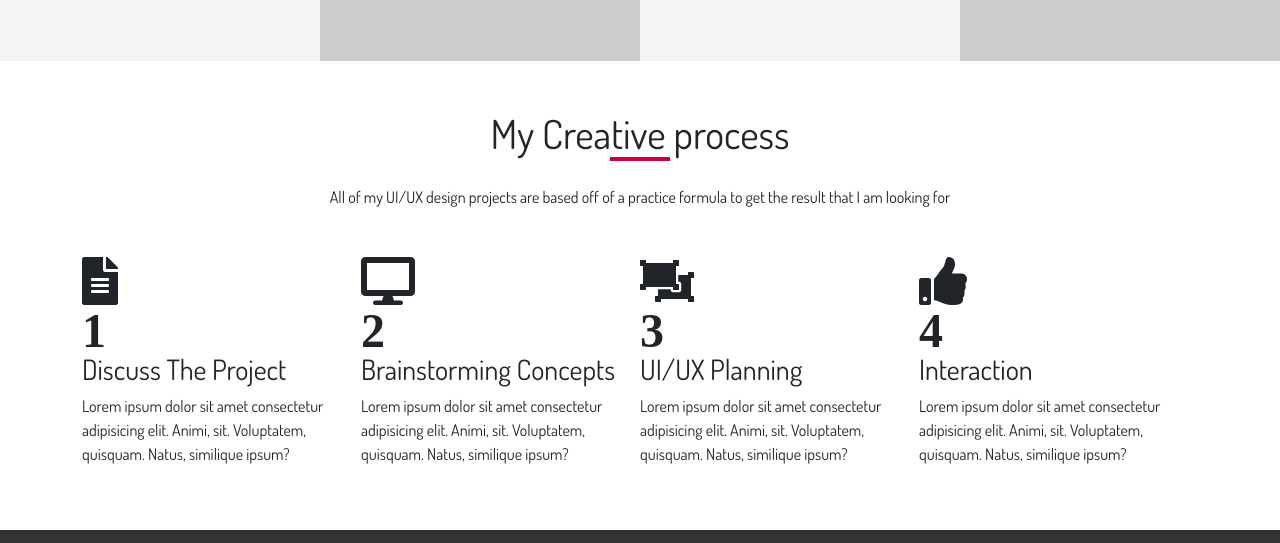
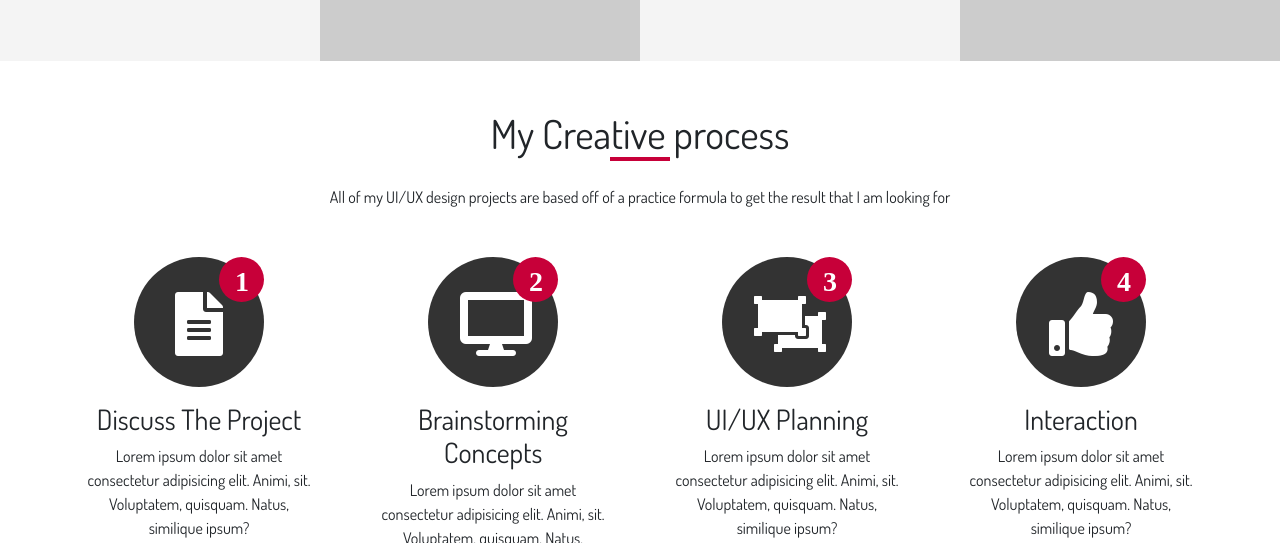
Before and after one commit to sajidahmed167/Portfolio-website-full-responsive, a plain HTML site: page index.html in a window 1280 px wide. Shown: the part 1389-1932 px from the top of the page. Drawn offline with nearby package versions, Linux system fonts and the light colour scheme.

Commit message:
v1.6
home page completed

```diff
--- a/css/main.scss
+++ b/css/main.scss
@@ -302,6 +302,51 @@ h1::after {
 }
 
 
+.Grid-gap{
+    grid-column-gap: 60px;
+}
+
+.process-icon {
+      border-radius: 50%;
+      background: $color-black;
+      color: white;
+      padding: 2rem;
+      width: 130px;
+      height: 130px;
+      line-height: 70px;
+      text-align: center;
+      position: relative;
+      transition: all 1s;
+}
+
+.process-icon:hover {
+        background-color: $color-yellow;
+        color: white;
+        width: 160px;
+        height: 160px;
+        line-height: 90px;
+}
+
+
+.process-step {
+    position: absolute;
+    top: 0;
+    right: 0;
+    font-size: 28px;
+    background: $color-yellow;
+    border-radius: 50%;
+    height: 45px;
+    width: 45px;
+    padding: 1rem;
+    line-height: 15px;
+    transition: all 1s;
+}
+
+.process-icon:hover .process-step {
+  background-color: $color-black;
+}
+
+
 
 @media screen and (max-width: 850px) {
 
@@ -370,6 +415,10 @@ h1::after {
         justify-content: center;
     }
 
+    .Grid-gap{
+        grid-row-gap: 40px;
+    }
+
 
 }
 
--- a/index.html
+++ b/index.html
@@ -105,31 +105,31 @@
             My Creative process
           </h1>
           <p class="text-align-center mb-5">All of my UI/UX design projects are based off of a practice formula to get the result that I am looking for</p>
-              <div class="specialty-content">
-                <div>
-                  <i class="fas fa-file-alt fa-3x">
-                    <div class="">1</div>
+              <div class="specialty-content Grid-gap">
+                <div class="text-align-center">
+                  <i class="fas fa-file-alt fa-4x process-icon mb-3">
+                    <div class="process-step">1</div>
                   </i>
                   <h3>Discuss The Project</h3>
                   <p>Lorem ipsum dolor sit amet consectetur adipisicing elit. Animi, sit. Voluptatem, quisquam. Natus, similique ipsum?</p>
                 </div>
-                <div>
-                  <i class="fas fa-desktop fa-3x">
-                    <div class="">2</div>
+                <div class="text-align-center">
+                  <i class="fas fa-desktop fa-4x process-icon mb-3">
+                    <div class="process-step">2</div>
                   </i>
                   <h3>Brainstorming Concepts</h3>
                   <p>Lorem ipsum dolor sit amet consectetur adipisicing elit. Animi, sit. Voluptatem, quisquam. Natus, similique ipsum?</p>
                 </div>
-                <div>
-                  <i class="fas fa-object-ungroup fa-3x">
-                    <div class="">3</div>
+                <div class="text-align-center">
+                  <i class="fas fa-object-ungroup fa-4x process-icon mb-3">
+                    <div class="process-step">3</div>
                   </i>
                   <h3>UI/UX Planning</h3>
                   <p>Lorem ipsum dolor sit amet consectetur adipisicing elit. Animi, sit. Voluptatem, quisquam. Natus, similique ipsum?</p>
                 </div>
-                <div>
-                  <i class="fas fa-thumbs-up fa-3x">
-                    <div class="">4</div>
+                <div class="text-align-center">
+                  <i class="fas fa-thumbs-up fa-4x process-icon mb-3">
+                    <div class="process-step">4</div>
                   </i>
                   <h3>Interaction</h3>
                   <p>Lorem ipsum dolor sit amet consectetur adipisicing elit. Animi, sit. Voluptatem, quisquam. Natus, similique ipsum?</p>
```
Also changed, not shown: css/main.css, 1 other file.
